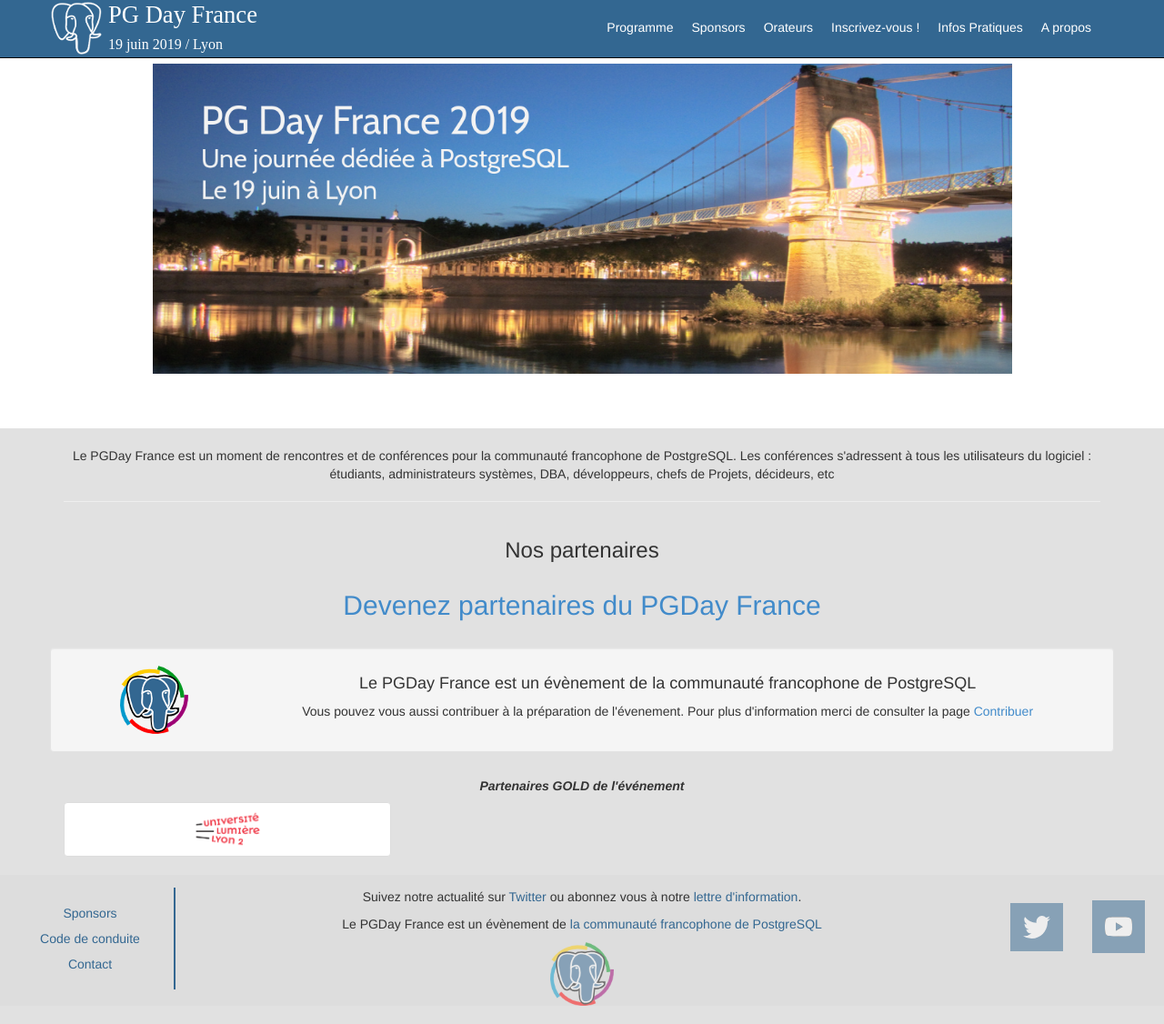
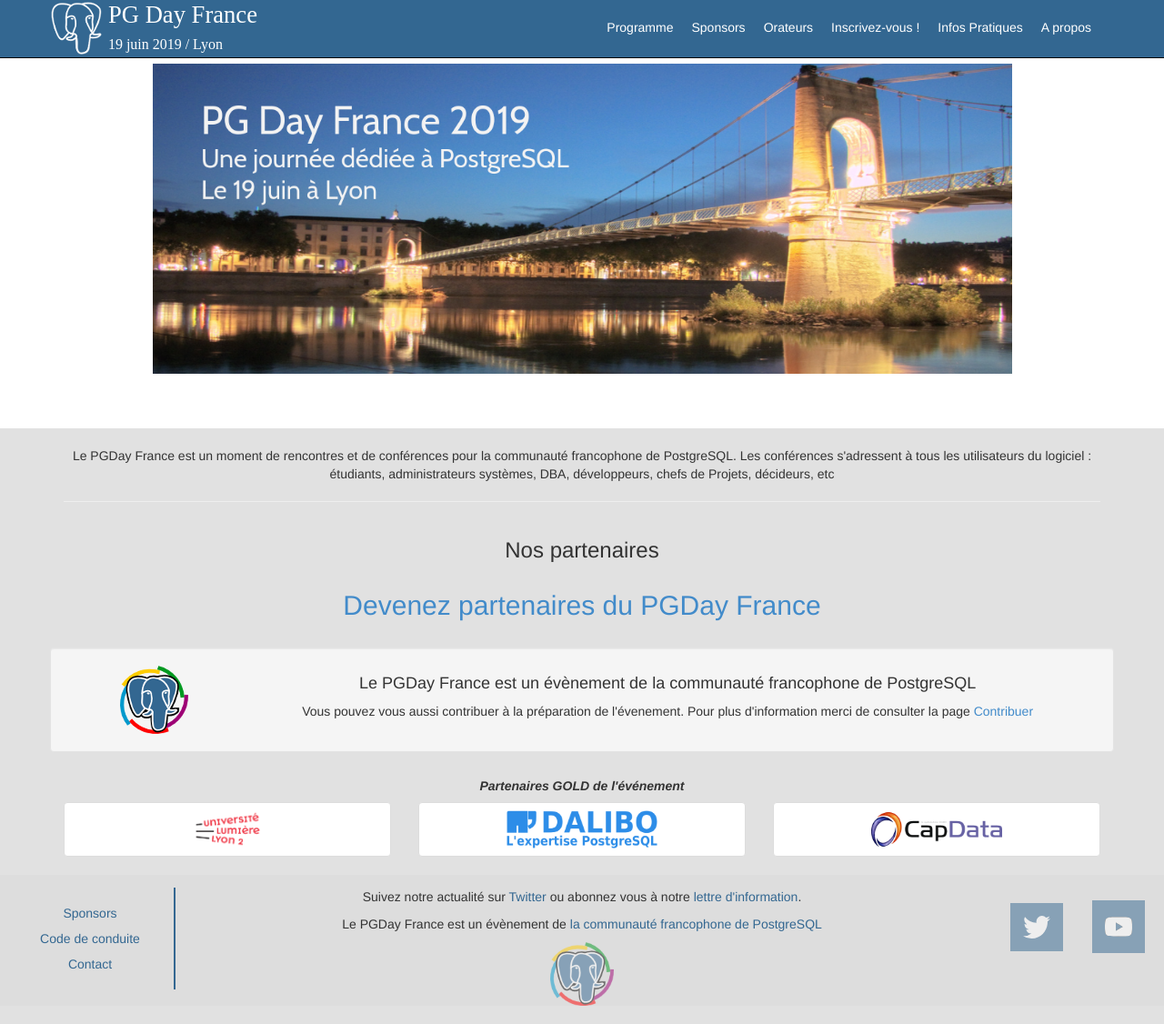
Before and after one commit to postgresqlfr/2024.pgday.fr, a Jekyll site: the page built from index.html, in a window 1280 px wide and 1126 px high. Shown: the whole window at 91% size. Built offline with Jekyll 4.4.1, drawn with Linux system fonts in a browser that asks for light colours.

Commit message:
Ajout des partenaires Gold en pied de page

```diff
--- a/_layouts/default.html
+++ b/_layouts/default.html
@@ -65,55 +65,17 @@
               <img src="img/lyon2.png" alt="Université Lyon2" />
             </a>
           </div>
-<!--
+
           <div class="col-xs-4 col-md-4">
             <a href="https://dalibo.com" class="thumbnail">
               <img src="img/dalibo.png" alt="Dalibo" />
             </a>
           </div>
           <div class="col-xs-4 col-md-4">
-            <a href="https://www.jaguar-network.com" class="thumbnail">
-              <img src="img/LogoJaguar_BLEUhorizontal_640.jpg" alt="Jaguar Network">
-            </a>
-          </div>
-          <div class="col-xs-4 col-md-4">
-            <a href="https://www.enterprisedb.com/" class="thumbnail">
-              <img src="img/edb.jpg" alt="EnterpriseDB" />
-            </a>
-          </div>
-          <div class="col-xs-4 col-md-4">
-            <a href="https://dalibo.com" class="thumbnail">
-              <img src="img/dalibo.png" alt="Dalibo" />
-            </a>
-          </div>
-          <div class="col-xs-4 col-md-4">
-            <a href="https://setra-conseil.com/" class="thumbnail">
-              <img src="img/setra.png" alt="Setra Conseil" />
-            </a>
-          </div>
-          <div class="col-xs-4 col-md-4">
-            <a href="https://linagora.com" class="thumbnail">
-              <img src="img/linagora.png" alt="Linagora" />
-            </a>
-          </div>
-          <div class="col-xs-4 col-md-4">
-            <a href="http://www.techdata.fr/" class="thumbnail">
-              <img src="img/tech_data.jpg" alt="Tech Data" />
-            </a>
-          </div>
-          <div class="col-xs-4 col-md-4">
-            <a href="http://oslandia.com/" class="thumbnail">
-              <img src="img/oslandia.png" alt="Oslandia" />
-            </a>
-          </div>
-          -->
-		  <!--
-          <div class="col-xs-4 col-md-4">
-            <a href="http://" class="thumbnail">
-              <img src="img/" alt="FIXME" />
-            </a>
-          </div>
-          -->
+              <a href="" class="thumbnail">
+                <img src="img/capdata.png" alt="CapData">
+              </a>
+            </div>
         </div>
       </footer>
     </div>
```
Also changed, not shown: _layouts/1colonne.html (+3 -41 lines).
